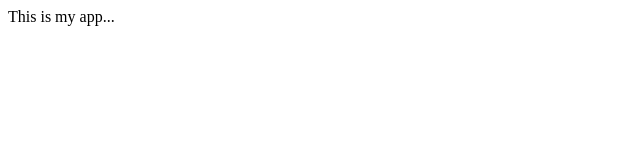
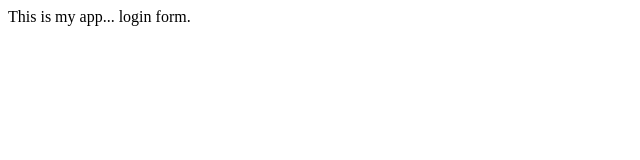
Before and after one commit to jeffreybalmes/myappsample, a plain HTML site: page index.html in a window 1280 px wide. Shown: the full height of the page, 0-640 px from the left. Drawn offline with Linux system fonts and the light colour scheme.

Commit message:
login form

```diff
--- /dev/null
+++ b/dir2/app2.js
@@ -0,0 +1 @@
+ console.log(123);
--- a/index.html
+++ b/index.html
@@ -6,5 +6,6 @@
 </head>
 <body>
 	This is my app...
+	login form.
 </body>
 </html>
```
Also changed, not shown: login.html (added, +1 -0 lines), log.txt (added), note.txt (added).
